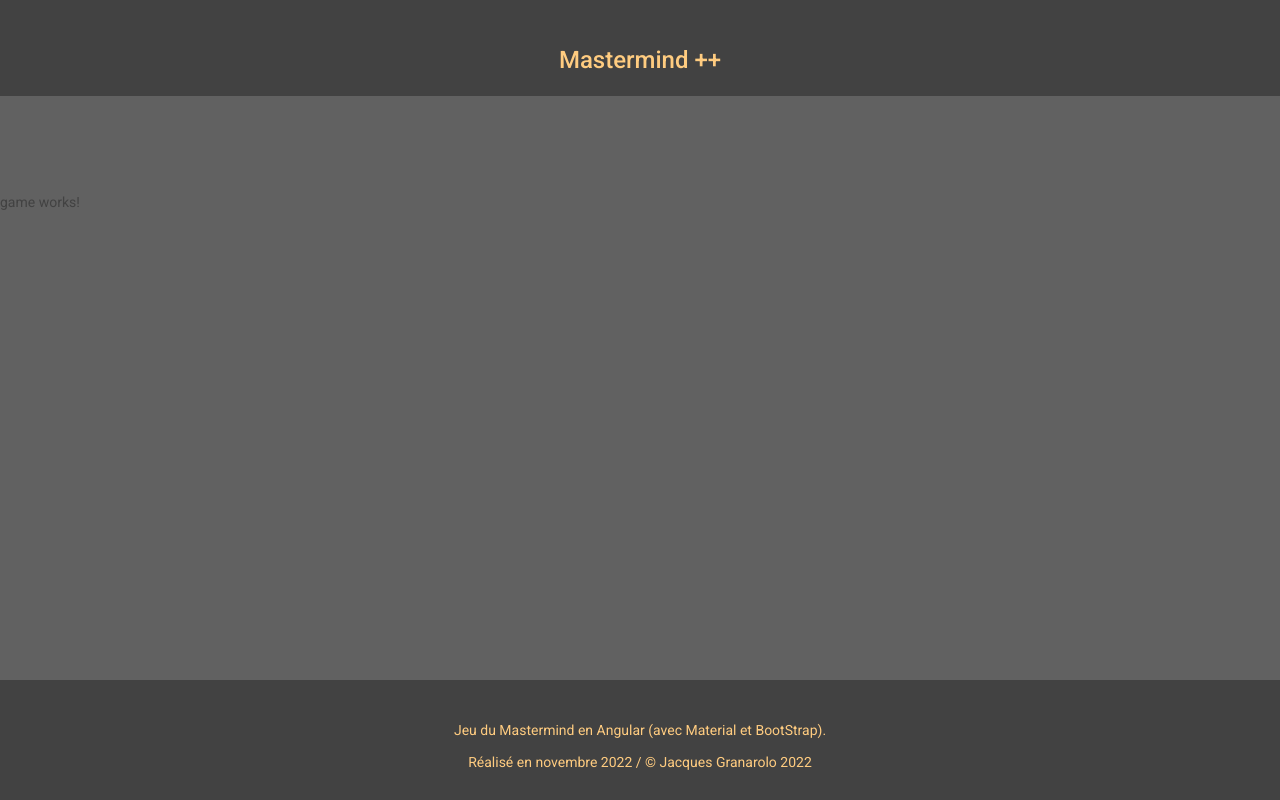
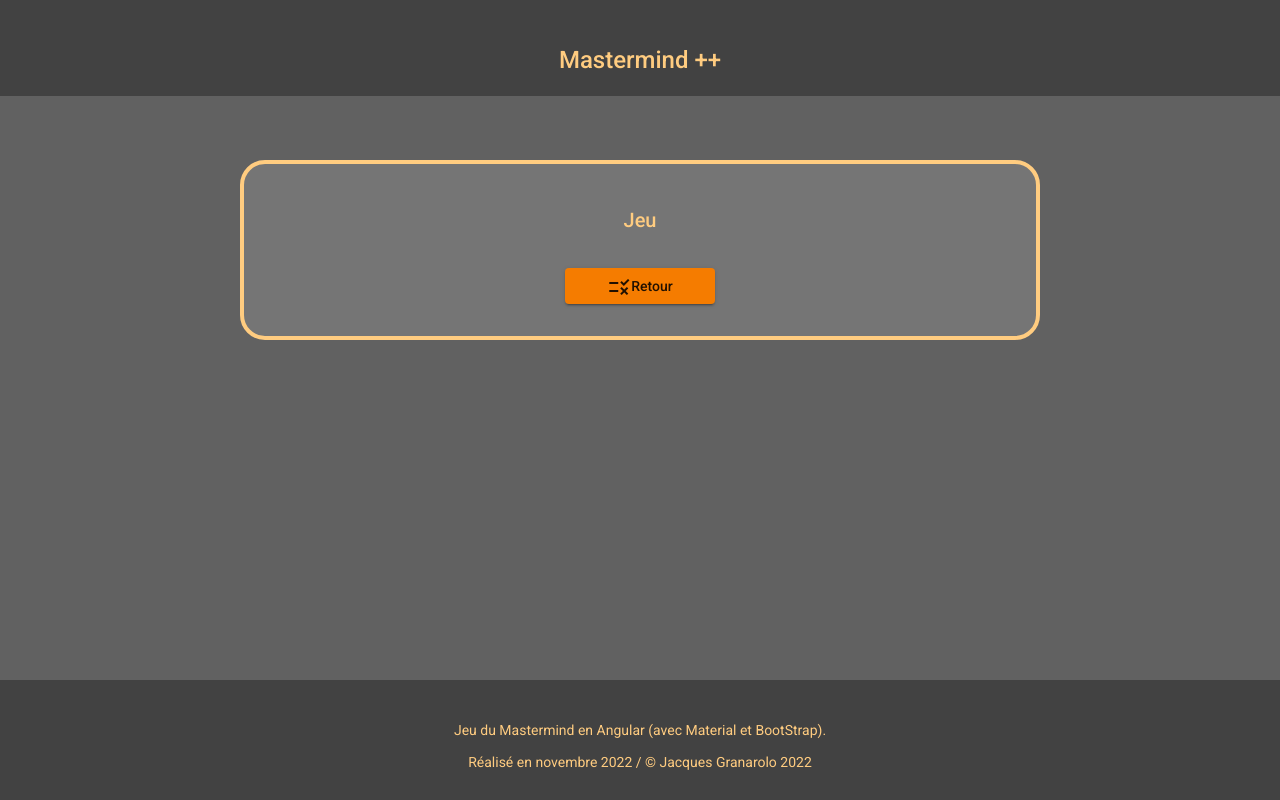
Before and after one commit to jacquesgrana/mastermind-angular, an Angular app: page /game in a window 1280 px wide. Built offline with nearby package versions, Linux system fonts and the light colour scheme.

Commit message:
mise en place page game - modification README.md

```diff
--- a/src/app/site/game/game.component.html
+++ b/src/app/site/game/game.component.html
@@ -1,3 +1,8 @@
 <div class="body-container">
-  <p>game works!</p>
-  </div>
+  <section class="block-container container">
+    <h2 class="mt-2 row text-center-perso">Jeu</h2>
+    <div class="mt-2 row">
+      <button mat-raised-button type="button" [routerLink]="['/start']" class="button-gen" color="accent"><mat-icon>rule</mat-icon>Retour</button>
+    </div>
+  </section>
+</div>
--- a/src/app/site/game/game.component.scss
+++ b/src/app/site/game/game.component.scss
@@ -2,8 +2,33 @@
 @import "src/theme";
 
 .body-container {
-  margin-top: 6rem;
+  margin-top: 4rem;
   margin-bottom: 4rem;
+  margin-left: 2rem;
+  margin-right: 2rem;
   flex-grow: 1;
-  color: $components-foreground-color !important;
+  color: $components-background-color-accent;
 }
+
+.block-container {
+  max-width: 800px;
+  margin: auto;
+  margin-top: 2rem;
+  margin-bottom: 2rem;
+  padding: 2rem;
+  background-color: $components-background-color-bis;
+  border: 4px solid $components-background-color-accent;
+  border-radius: 25px;
+
+}
+
+.text-center-perso {
+  text-align: center;
+  justify-content: center;
+}
+
+.button-gen {
+  max-width: 150px;
+  margin: auto;
+  margin-top: 1rem;
+}
```
Also changed, not shown: src/app/site/game/game.module.ts (+5 -2 lines), 1 other file (tests, documents, lock files or other folders).
